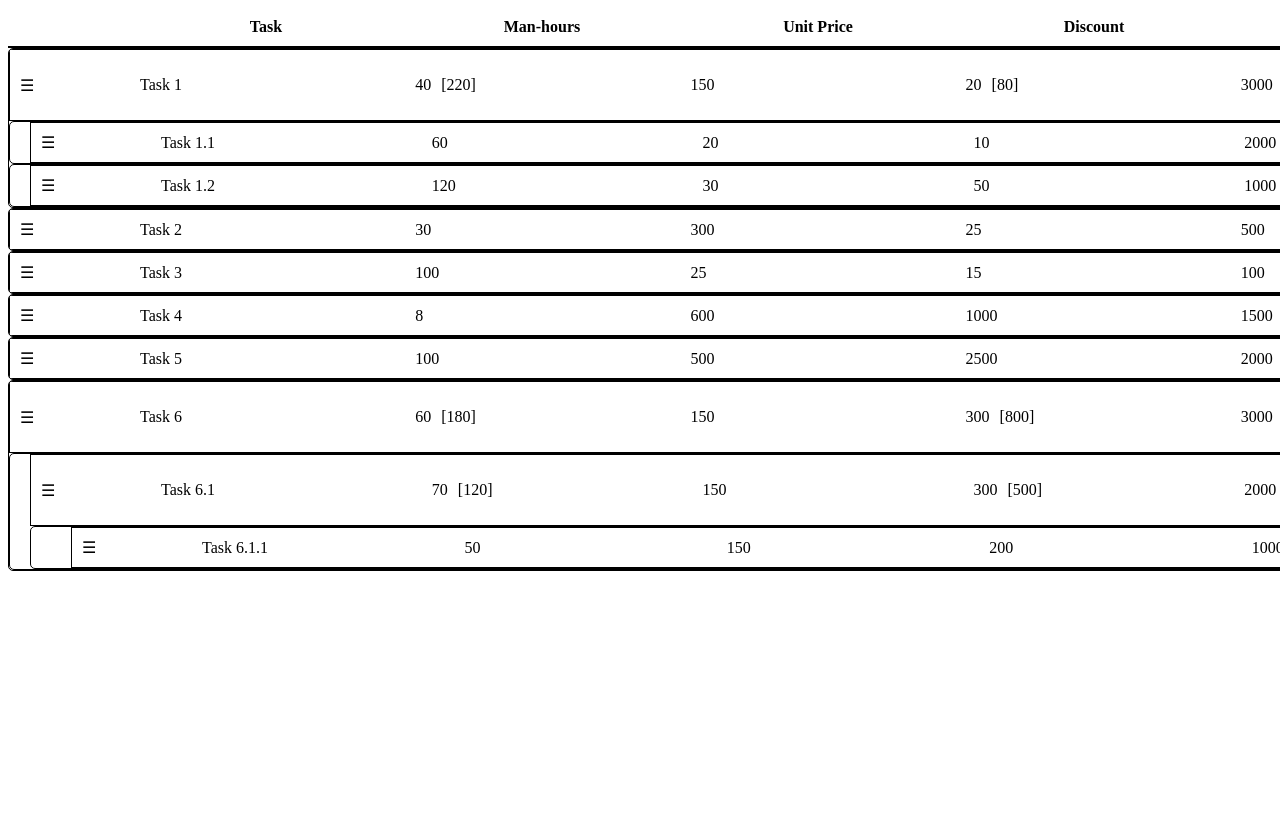
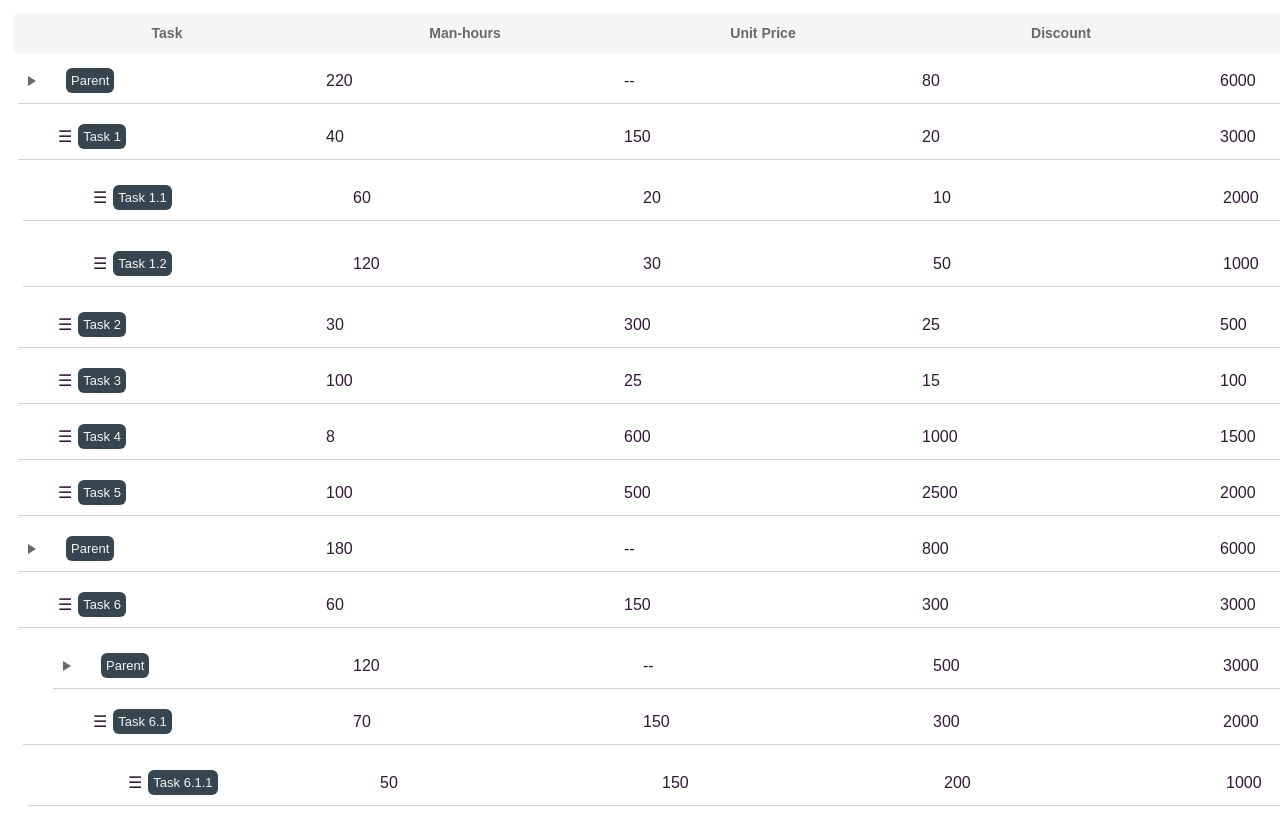
Before and after one commit to sulavchhetri/invoice-handler, a Vue app: page / in a window 1280 px wide. Shown: the top 834 px of the page. Before the commit the page ends 800 px from the top, so only its background shows below. Built offline with nearby package versions, Linux system fonts and the light colour scheme.

Commit message:
fixed css to some extend

```diff
--- a/src/components/TableView.vue
+++ b/src/components/TableView.vue
@@ -1,14 +1,12 @@
 <template>
   <div class="table-top">
     <div class="table-header">
-      <div class="table-header-item first-item"></div>
       <div class="table-header-item">Task</div>
       <div class="table-header-item">Man-hours</div>
       <div class="table-header-item">Unit Price</div>
       <div class="table-header-item">Discount</div>
       <div class="table-header-item">Amount</div>
     </div>
-    <!-- Render children if they exist -->
     <div class="children-container">
       <TaskRow
         v-for="(row, index) in tableData"
@@ -16,121 +14,126 @@
         :table-id="index"
         :root="tableData"
         :table-data="row"
-        @refresh-table-data="refreshTableData" />
+        @refresh-table-data="refreshTableData"
+      />
     </div>
   </div>
 </template>
 
 <script setup>
-import { ref } from 'vue';
+import { ref } from "vue";
 import TaskRow from "./TaskRow.vue";
-import { dragStore } from '../utils.js';
+import { dragStore } from "../utils.js";
 
 const tableData = ref({
-  '1': {
-    Task: 'Task 1',
-    'Man-hours': 40,
+  1: {
+    Task: "Task 1",
+    "Man-hours": 40,
     UnitPrice: 150,
     Discount: 20,
     Amount: 3000,
-    '1.1': {
-      Task: 'Task 1.1',
-      'Man-hours': 60,
+    1.1: {
+      Task: "Task 1.1",
+      "Man-hours": 60,
       UnitPrice: 20,
       Discount: 10,
       Amount: 2000,
     },
-    '1.2': {
-      Task: 'Task 1.2',
-      'Man-hours': 120,
+    1.2: {
+      Task: "Task 1.2",
+      "Man-hours": 120,
       UnitPrice: 30,
       Discount: 50,
       Amount: 1000,
-    }
+    },
   },
-  '2': {
-    Task: 'Task 2',
-    'Man-hours': 30,
+  2: {
+    Task: "Task 2",
+    "Man-hours": 30,
     UnitPrice: 300,
     Discount: 25,
-    Amount: 500
+    Amount: 500,
   },
-  '3': {
-    Task: 'Task 3',
-    'Man-hours': 100,
+  3: {
+    Task: "Task 3",
+    "Man-hours": 100,
     UnitPrice: 25,
     Discount: 15,
-    Amount: 100
+    Amount: 100,
   },
-  '4': {
-    Task: 'Task 4',
-    'Man-hours': 8,
+  4: {
+    Task: "Task 4",
+    "Man-hours": 8,
     UnitPrice: 600,
     Discount: 1000,
-    Amount: 1500
+    Amount: 1500,
   },
-  '5': {
-    Task: 'Task 5',
-    'Man-hours': 100,
+  5: {
+    Task: "Task 5",
+    "Man-hours": 100,
     UnitPrice: 500,
     Discount: 2500,
-    Amount: 2000
+    Amount: 2000,
   },
-  '6': {
-    Task: 'Task 6',
-    'Man-hours': 60,
+  6: {
+    Task: "Task 6",
+    "Man-hours": 60,
     UnitPrice: 150,
     Discount: 300,
     Amount: 3000,
-    '6.1': {
-      Task: 'Task 6.1',
-      'Man-hours': 70,
+    6.1: {
+      Task: "Task 6.1",
+      "Man-hours": 70,
       UnitPrice: 150,
       Discount: 300,
       Amount: 2000,
-      '6.1.1': {
-        Task: 'Task 6.1.1',
-        'Man-hours': 50,
+      "6.1.1": {
+        Task: "Task 6.1.1",
+        "Man-hours": 50,
         UnitPrice: 150,
         Discount: 200,
         Amount: 1000,
-      }
-    }
+      },
+    },
   },
 });
 
 const refreshTableData = (data) => {
   dragStore.clearStore();
   tableData.value = data;
-}
-
-
+};
 </script>
-
 
 <style scoped>
 .table-top {
+  padding: 5px;
+  font-family: Arial, Helvetica, sans-serif;
+  font-size: 14px;
+  font-weight: bold;
+  color: #696969;
   width: 1500px;
 }
 
-.first-item {
-  max-width: 100px;
-}
-
-/* .children-container {
-  background-color: black;
-} */
-
 .table-header {
   display: flex;
-  /* background-color: black; */
-  font-weight: bold;
+  background: #f5f5f5;
+  justify-content: space-around;
+  border-radius: 6px;
+  padding: 5px;
+  height: 30px;
+  align-items: center;
 }
 
 .table-header-item {
   flex: 1;
   padding: 10px;
   text-align: center;
-  border-bottom: 2px solid black;
+  font-weight: bold;
+  transition: background-color 0.3s ease;
+  border-radius: 6px;
+}
+
+.table-header-item:hover {
+  background-color: #e0e0e0;
 }
 </style>
--- a/src/components/TaskRow.vue
+++ b/src/components/TaskRow.vue
@@ -1,51 +1,93 @@
 <template>
-  <div class="table-container" v-if="hasData(tableData)" :style="rowStyle">
+  <div class="table-container" v-if="hasData(tableData)">
+    <div
+      v-if="hasChildren(tableData)"
+      class="new-table-row"
+      :style="rowStyle()"
+    >
       <div class="table-row">
-      <div class="table-cell first-table-cell"
+        <div class="table-cell first-table-cell">
+          <div
+            :class="[toggleArrow ? 'side-arrow' : 'down-arrow']"
+            @click="toggleArrow = !toggleArrow"
+          ></div>
+          <div
+            class="table-cell-name"
+            @dragover.prevent
+            @drop="onDrop(tableId)"
+          >
+            Parent
+          </div>
+        </div>
+        <div class="table-cell" @dragover.prevent @drop="onDrop(tableId)">
+          {{ hours }}
+        </div>
+        <div class="table-cell" @dragover.prevent @drop="onDrop(tableId)">
+          --
+        </div>
+        <div class="table-cell" @dragover.prevent @drop="onDrop(tableId)">
+          {{ discount }}
+        </div>
+        <div class="table-cell" @dragover.prevent @drop="onDrop(tableId)">
+          {{ amount }}
+        </div>
+      </div>
+    </div>
+
+    <div v-if="toggleArrow" class="table-row" :style="rowStyle()">
+      <div class="table-cell first-table-cell">
+        <div></div>
+        <div class="name-container">
+          <div
+            class="drag-icon"
             @dragstart="onDragStart(tableId)"
             @dragover.prevent
-        @drop="onDrop(tableId, true)" draggable="true">
+            @drop="onDrop(tableId, true)"
+            draggable="true"
+          >
             <span class="icon">☰</span>
           </div>
-      <div class="table-cell"
+          <div
+            class="table-cell-name"
             @dragover.prevent
-        @drop="onDrop(tableId)">{{ tableData.Task }}</div>
-      <div class="table-cell"
-        @dragover.prevent
-        @drop="onDrop(tableId)">{{ tableData['Man-hours'] }} <p
-          v-if="hasChildren(tableData)">[{{ hours }}]</p>
-      </div>
-      <div class="table-cell"
-        @dragover.prevent
-        @drop="onDrop(tableId)">{{ tableData.UnitPrice }}</div>
-      <div class="table-cell"
-        @dragover.prevent
-        @drop="onDrop(tableId)">{{ tableData.Discount }} <p
-          v-if="hasChildren(tableData)">[{{ discount }}]</p>
-      </div>
-      <div class="table-cell"
-        @dragover.prevent
-        @drop="onDrop(tableId)">{{ tableData.Amount }} <p
-          v-if="hasChildren(tableData)">[{{ amount }}]</p>
+            @drop="onDrop(tableId)"
+          >
+            {{ tableData.Task }}
           </div>
         </div>
-    <template v-if="hasChildren(tableData)">
+      </div>
+      <div class="table-cell" @dragover.prevent @drop="onDrop(tableId)">
+        {{ tableData["Man-hours"] }}
+      </div>
+      <div class="table-cell" @dragover.prevent @drop="onDrop(tableId)">
+        {{ tableData.UnitPrice }}
+      </div>
+      <div class="table-cell" @dragover.prevent @drop="onDrop(tableId)">
+        {{ tableData.Discount }}
+      </div>
+      <div class="table-cell" @dragover.prevent @drop="onDrop(tableId)">
+        {{ tableData.Amount }}
+      </div>
+    </div>
+
+    <template v-if="hasChildren(tableData) && toggleArrow">
       <TaskRow
         v-for="(row, index) in extractExtraKeys(tableData)"
         :key="index"
         :table-id="index"
         :table-data="row"
         :root="root"
-        @refresh-table-data="refreshTableData" />
+        @refresh-table-data="refreshTableData"
+      />
     </template>
   </div>
 </template>
 
+
 <script setup>
-import { ref, defineProps, defineEmits, watch, computed } from 'vue';
-import TaskRow from './TaskRow.vue';
-import { dragStore } from '../utils.js';
-
+import { ref, defineProps, defineEmits, watch, computed } from "vue";
+import TaskRow from "./TaskRow.vue";
+import { dragStore } from "../utils.js";
 
 const props = defineProps({
   tableId: {
@@ -59,17 +101,17 @@ const props = defineProps({
   root: {
     type: Object,
     required: true,
-  }
-})
+  },
+});
 
-const emits = defineEmits(['update-table-data', 'refresh-table-data'])
+const emits = defineEmits(["update-table-data", "refresh-table-data"]);
 
-const rootData = ref({})
+const rootData = ref({});
+const toggleArrow = ref(true);
 
-const hours = computed(() => calculateTotal(props.tableData, 'Man-hours'))
-const amount = computed(() => calculateTotal(props.tableData, 'Amount'))
-const discount = computed(() => calculateTotal(props.tableData, 'Discount'))
-
+const hours = computed(() => calculateTotal(props.tableData, "Man-hours"));
+const amount = computed(() => calculateTotal(props.tableData, "Amount"));
+const discount = computed(() => calculateTotal(props.tableData, "Discount"));
 
 const oldKey = ref(null);
 
@@ -78,12 +120,12 @@ function hasData(obj) {
 }
 
 const hasChildren = (obj) => {
-  const standardKeys = ['Task', 'Man-hours', 'UnitPrice', 'Discount', 'Amount'];
-  return Object.keys(obj).some(key => !standardKeys.includes(key));
+  const standardKeys = ["Task", "Man-hours", "UnitPrice", "Discount", "Amount"];
+  return Object.keys(obj).some((key) => !standardKeys.includes(key));
 };
 
 const extractExtraKeys = (obj) => {
-  const allowedKeys = ['Task', 'Man-hours', 'UnitPrice', 'Discount', 'Amount'];
+  const allowedKeys = ["Task", "Man-hours", "UnitPrice", "Discount", "Amount"];
   const extraKeys = {};
 
   for (const key in obj) {
@@ -95,16 +137,18 @@ const extractExtraKeys = (obj) => {
   return extraKeys;
 };
 
-const dotCount = props.tableId.split('.').length - 1;
+const dotCount = props.tableId.split(".").length - 1;
 
-const rowStyle = {
-  paddingLeft: `${dotCount * 20}px`
+const rowStyle = (value = null) => {
+  const paddingBase = value ? value : dotCount;
+  return {
+    paddingLeft: `${paddingBase * 30}px`,
+  };
 };
 
-
 const refreshTableData = (data) => {
-  emits('refresh-table-data', data);
-}
+  emits("refresh-table-data", data);
+};
 
 const calculateTotal = (data, property) => {
   let total = 0;
@@ -112,78 +156,83 @@ const calculateTotal = (data, property) => {
     total += data[property];
   }
   for (const key in data) {
-    if (typeof data[key] === 'object' && data[key] !== null) {
+    if (typeof data[key] === "object" && data[key] !== null) {
       total += calculateTotal(data[key], property);
     }
   }
   return total;
 };
 
-
 const onDragStart = (index) => {
   if (dragStore.getDraggedIndex === null) {
     dragStore.setDraggedIndex(index);
   }
-}
+};
 
 const onDrop = (targetId, sibling = false) => {
   try {
-    if (dragStore.toDraggedIndex === null && checkPossibility(dragStore.getDraggedIndex, targetId)) {
+    if (
+      dragStore.toDraggedIndex === null &&
+      checkPossibility(dragStore.getDraggedIndex, targetId)
+    ) {
       dragStore.setToDraggedIndex(targetId);
-      const draggedKeys = versionParts(dragStore.getDraggedIndex)
-      const toDragKeys = versionParts(dragStore.getToDraggedIndex)
-      rootData.value = manipulateObj(props.root, 'del', draggedKeys, null)
-      rootData.value = manipulateObj(rootData.value, 'set', toDragKeys, dragStore.getDraggedObj, draggedKeys.length > toDragKeys.length, sibling)
-      emits('refresh-table-data', rootData.value)
+      const draggedKeys = versionParts(dragStore.getDraggedIndex);
+      const toDragKeys = versionParts(dragStore.getToDraggedIndex);
+      rootData.value = manipulateObj(props.root, "del", draggedKeys, null);
+      rootData.value = manipulateObj(
+        rootData.value,
+        "set",
+        toDragKeys,
+        dragStore.getDraggedObj,
+        draggedKeys.length > toDragKeys.length,
+        sibling
+      );
+      emits("refresh-table-data", rootData.value);
     }
+  } catch (error) {
+    console.log(error);
   }
-  catch (error) {
-    console.log(error)
-  }
-
 };
 
 function versionParts(version) {
-  const parts = version.split('.');
+  const parts = version.split(".");
   const result = [];
 
   for (let i = 0; i < parts.length; i++) {
-    result.push(parts.slice(0, i + 1).join('.'));
+    result.push(parts.slice(0, i + 1).join("."));
   }
   return result;
 }
 
 const getNewKey = (keys, index, checkObj) => {
-  let baseKey = keys[index]
-  const parts = baseKey.split('.');
+  let baseKey = keys[index];
+  const parts = baseKey.split(".");
   let lastSegment = parts.pop();
   let n = parseInt(lastSegment) || 1;
-  let newKey = parts.length ? `${parts.join('.')}.${n + 1}` : `${n + 1}`;
+  let newKey = parts.length ? `${parts.join(".")}.${n + 1}` : `${n + 1}`;
   while (true) {
     if (checkObj[newKey] === undefined) {
       break;
     }
     n++;
-    newKey = parts.length ? `${parts.join('.')}.${n + 1}` : `${n + 1}`;
+    newKey = parts.length ? `${parts.join(".")}.${n + 1}` : `${n + 1}`;
   }
   return newKey;
-}
+};
 
 const getNestedNewKey = (keys, index, checkObj) => {
-  let baseKey = keys[index]
-  let n = 1
-  let newKey = `${baseKey}.${n}`
+  let baseKey = keys[index];
+  let n = 1;
+  let newKey = `${baseKey}.${n}`;
   while (true) {
     if (checkObj[newKey] === undefined) {
       break;
     }
     n++;
-    newKey = `${baseKey}.${n}`
+    newKey = `${baseKey}.${n}`;
   }
   return newKey;
-}
-
-
+};
 
 function manipulateObj(obj, action, keys, item, fromInside = false, sibling) {
   let current = obj;
@@ -194,21 +243,21 @@ function manipulateObj(obj, action, keys, item, fromInside = false, sibling) {
   for (let i = 0; i < keys.length; i++) {
     nextCurrentObj = current[keys[i]];
     if (i === keys.length - 1) {
-      if (action === 'del') {
+      if (action === "del") {
         dragStore.setDraggedObj(current[keys[i]]);
         oldKey.value = keys[i];
         delete current[keys[i]];
         return obj;
-      } else if (action === 'set') {
+      } else if (action === "set") {
         if (sibling) {
-          checkObj = current
+          checkObj = current;
           newKey = getNewKey(keys, i, checkObj);
-        }
-        else {
-          checkObj = nextCurrentObj
+        } else {
+          checkObj = nextCurrentObj;
           newKey = getNestedNewKey(keys, i, checkObj);
         }
-        checkObj[newKey] = newKey !== oldKey.value ? singleTonConvertor(item, newKey) : item;
+        checkObj[newKey] =
+          newKey !== oldKey.value ? singleTonConvertor(item, newKey) : item;
         return obj;
       }
     } else {
@@ -219,9 +268,13 @@ function manipulateObj(obj, action, keys, item, fromInside = false, sibling) {
 }
 
 function checkPossibility(input, output) {
-  const inputParts = input.split('.');
-  const outputParts = output.split('.');
-  if (output.startsWith(input) && output.length > input.length && output[input.length] === '.') {
+  const inputParts = input.split(".");
+  const outputParts = output.split(".");
+  if (
+    output.startsWith(input) &&
+    output.length > input.length &&
+    output[input.length] === "."
+  ) {
     return false;
   }
 
@@ -243,33 +296,51 @@ const singleTonConvertor = (obj, targetPrefix) => {
     }
   }
   for (const key in obj) {
-    if (typeof obj[key] === 'object' && obj[key] !== null) {
+    if (typeof obj[key] === "object" && obj[key] !== null) {
       singleTonConvertor(obj[key], `${targetPrefix}.${extrakeys.length}`);
     }
   }
   return obj;
 };
-
 </script>
 
 <style scoped>
 .table-container {
   display: flex;
   flex-direction: column;
-  border: 1px solid black;
+  gap: 10px;
   border-radius: 5px;
-  overflow: hidden;
+  font-size: 16px;
+  padding: 5px;
+  color: #301934;
+  font-weight: 500;
+}
+
+.down-arrow {
+  width: 0;
+  height: 0;
+  border-left: 5px solid transparent;
+  border-right: 5px solid transparent;
+  border-top: 8px solid #696969;
+}
+
+.side-arrow {
+  width: 0;
+  height: 0;
+  border-top: 5px solid transparent;
+  border-bottom: 5px solid transparent;
+  border-left: 8px solid #696969;
 }
 
 .first-table-cell {
-  max-width: 100px;
+  gap: 30px;
 }
 
 .table-row {
   display: flex;
-  border: 1px solid black;
+  border-bottom: 1px solid #d3d3d3;
+  justify-content: space-between;
 }
-
 
 .table-cell {
   flex: 1;
@@ -278,6 +349,20 @@ const singleTonConvertor = (obj, targetPrefix) => {
   display: flex;
   justify-content: flex-start;
   align-items: center;
-  gap: 10px;
+}
+
+.name-container {
+  display: flex;
+  align-items: center;
+  justify-content: center;
+  gap: 6px;
+}
+
+.table-cell-name {
+  color: whitesmoke;
+  font-size: 13px;
+  padding: 5px;
+  background-color: #36454f;
+  border-radius: 6px;
 }
 </style>
--- a/src/style.css
+++ /dev/null
@@ -1,79 +0,0 @@
-:root {
-  font-family: Inter, system-ui, Avenir, Helvetica, Arial, sans-serif;
-  line-height: 1.5;
-  font-weight: 400;
-
-  color-scheme: light dark;
-  color: rgba(255, 255, 255, 0.87);
-  background-color: white;
-
-  font-synthesis: none;
-  text-rendering: optimizeLegibility;
-  -webkit-font-smoothing: antialiased;
-  -moz-osx-font-smoothing: grayscale;
-}
-
-a {
-  font-weight: 500;
-  color: #646cff;
-  text-decoration: inherit;
-}
-a:hover {
-  color: #535bf2;
-}
-
-body {
-  margin: 0;
-  display: flex;
-  place-items: center;
-  min-width: 320px;
-  min-height: 100vh;
-}
-
-h1 {
-  font-size: 3.2em;
-  line-height: 1.1;
-}
-
-button {
-  border-radius: 8px;
-  border: 1px solid transparent;
-  padding: 0.6em 1.2em;
-  font-size: 1em;
-  font-weight: 500;
-  font-family: inherit;
-  background-color: #1a1a1a;
-  cursor: pointer;
-  transition: border-color 0.25s;
-}
-button:hover {
-  border-color: #646cff;
-}
-button:focus,
-button:focus-visible {
-  outline: 4px auto -webkit-focus-ring-color;
-}
-
-.card {
-  padding: 2em;
-}
-
-#app {
-  max-width: 1280px;
-  margin: 0 auto;
-  padding: 2rem;
-  text-align: center;
-}
-
-@media (prefers-color-scheme: light) {
-  :root {
-    color: #213547;
-    background-color: #ffffff;
-  }
-  a:hover {
-    color: #747bff;
-  }
-  button {
-    background-color: #f9f9f9;
-  }
-}
```
Lines whose indentation alone changed are shown as unchanged.
